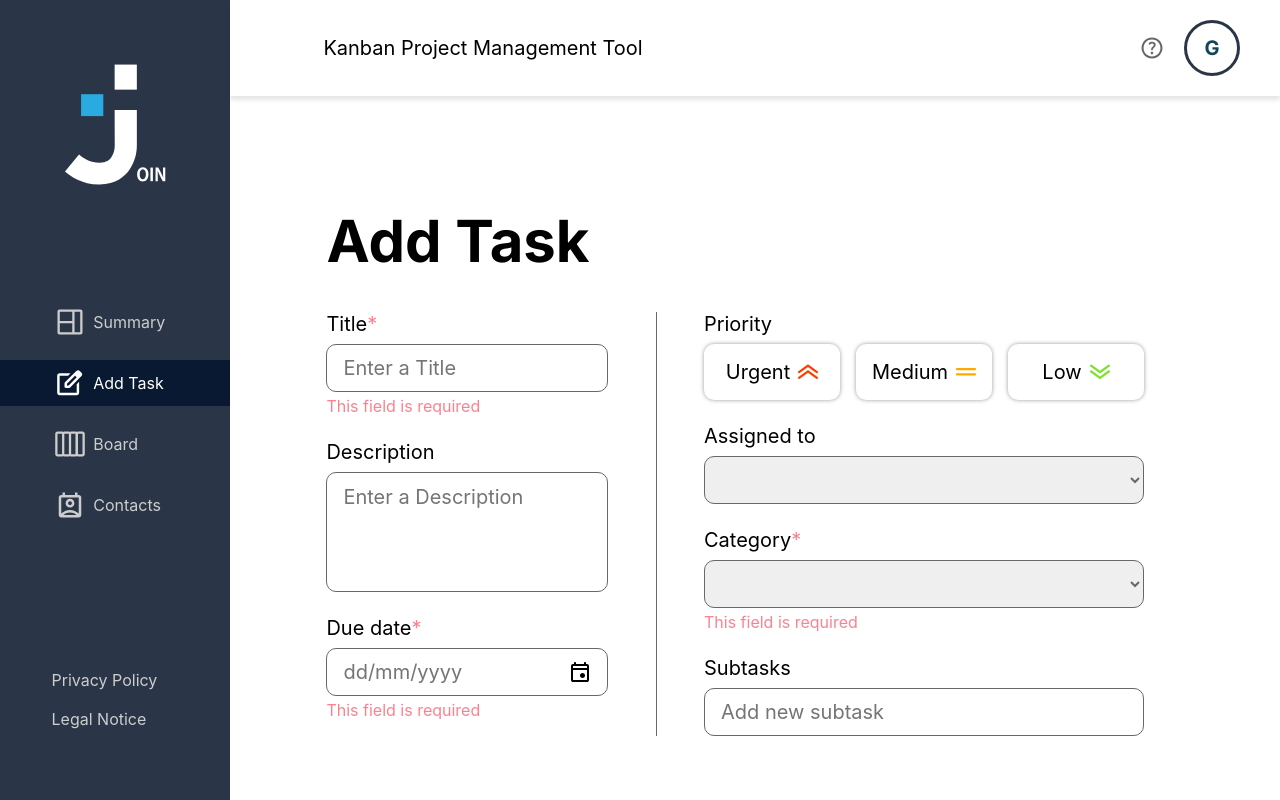
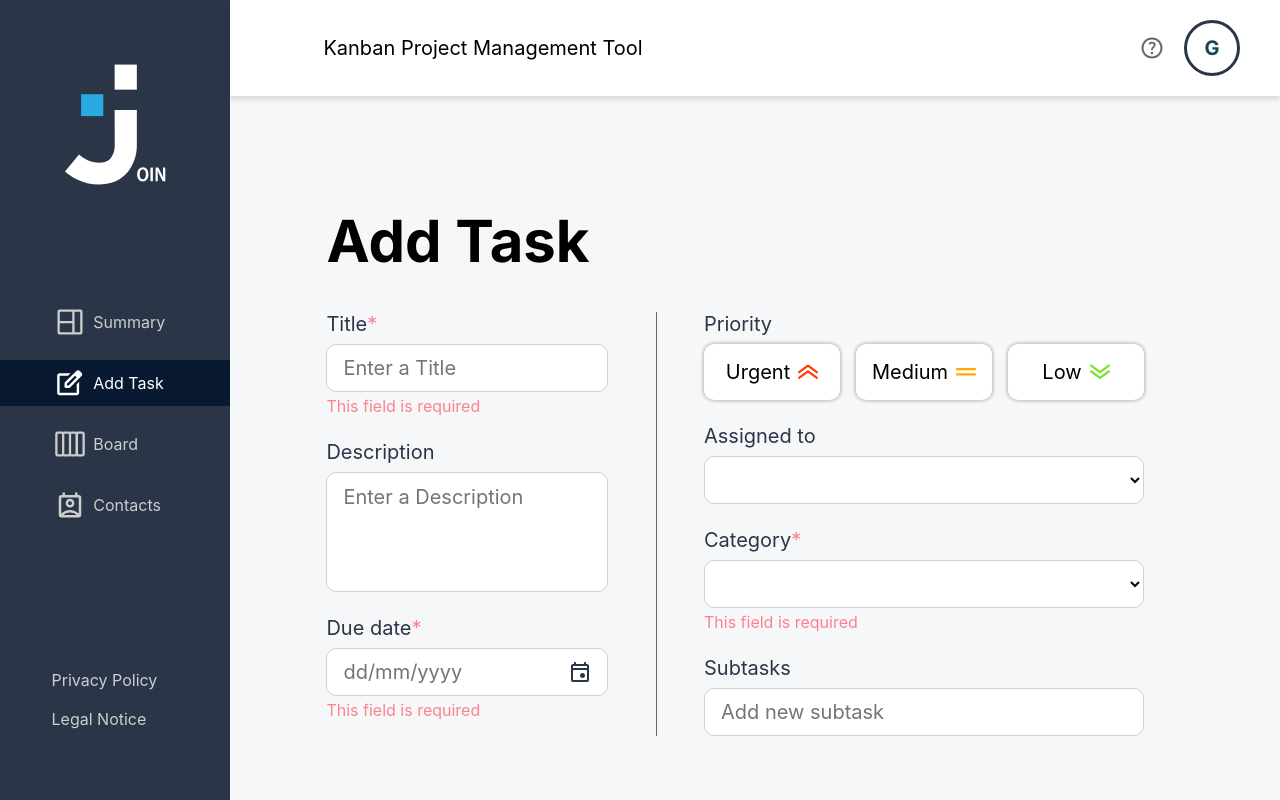
Before and after one commit to AnastasiaRoberz/join, an Angular app: page /add-task in a window 1280 px wide. Built offline with nearby package versions, Linux system fonts and the light colour scheme; a web font is replaced by a local one.

Commit message:
style: adjusted colors/ added variables

```diff
--- a/public/assets/styles/_variables.scss
+++ b/public/assets/styles/_variables.scss
@@ -11,6 +11,7 @@ $color-grey-200: #cdcdcd;
 $color-grey-300: #d9d9d9;
 $color-grey-400: #a8a8a8;
 $color-grey-500: #e7e7e7;
+$color-grey-600: #686868;
 $color-bluish-grey: #0c2e621f;
 
 // Blues
@@ -22,6 +23,7 @@ $color-navy-800: #2a3647;
 $color-navy-900: #091931;
 
 // Feedback & Priorities
+$color-red-400: #ff8190;
 $color-red-500: #e60026;
 $color-orange-500: #ff3d00;
 $color-amber-500: #ffa800;
@@ -31,6 +33,7 @@ $color-green-500: #7ae229;
 // SEMANTIC TOKENS
 // ==========================================
 $main-color: $color-navy-800;
+$main-bg: $color-grey-background;
 
 // TEXT
 $text-normal: $color-black;
@@ -87,6 +90,7 @@ $sidebar-txt-default: $color-grey-200;
 $sidebar-txt-active: $color-white;
 
 // FEEDBACK & STATES
+$hint: $color-red-400;
 $error: $color-red-500;
 $mail: $color-blue-500;
 
@@ -101,6 +105,7 @@ $input-default-label: $color-grey-100;
 $input-icon: $color-grey-300;
 $input-focus-border: $color-cyan-700;
 $input-focus-label: $color-cyan-700;
+$input-placeholder: $color-grey-600;
 
 // AVATAR ICON
 $icon-bg: $color-grey-300;
--- a/src/app/features/main/add-task/add-task.scss
+++ b/src/app/features/main/add-task/add-task.scss
@@ -5,7 +5,7 @@
   height: 100%;
   padding-inline: 96px 136px;
   padding-block: 124px 66px;
-  // background-color: antiquewhite;
+  background-color: $main-bg;
 }
 
 .content {
@@ -17,7 +17,7 @@
 }
 
 .required {
-  color: #ff8190;
+  color: $hint;
   text-align: start;
 }
 
@@ -27,6 +27,7 @@
   width: 100%;
   display: flex;
   gap: 96px;
+  color: $text-dark;
 }
 
 .task-footer {
@@ -37,12 +38,10 @@
   display: flex;
   justify-content: space-between;
   align-items: flex-end;
-  // background-color: #ff819049;
 
   &__buttons {
     display: flex;
     gap: 16px;
-    // background-color: #6868683d;
   }
 }
 
@@ -79,11 +78,20 @@
     width: 100%;
     height: 48px;
     padding: 12px 16px;
-    border: 1px solid #686868;
+    border: 1px solid $color-grey-100;
     border-radius: 10px;
     font-family: Inter;
     font-size: 20px;
-    color: #686868;
+    outline: none;
+    background-color: $color-white;
+
+    placeholder {
+      color: $input-placeholder;
+    }
+
+    &:focus {
+      border: 1px solid $input-focus-border;
+    }
   }
 
   textarea {
@@ -112,11 +120,12 @@
   .date-icon {
     width: 100%;
     height: 100%;
+    color: $text-dark;
   }
 
   .hint-msg {
     font-size: calcClamp(12, 16, 768, 400);
-    color: #ff8190;
+    color: $hint;
   }
 
   &__inputBox {
```
